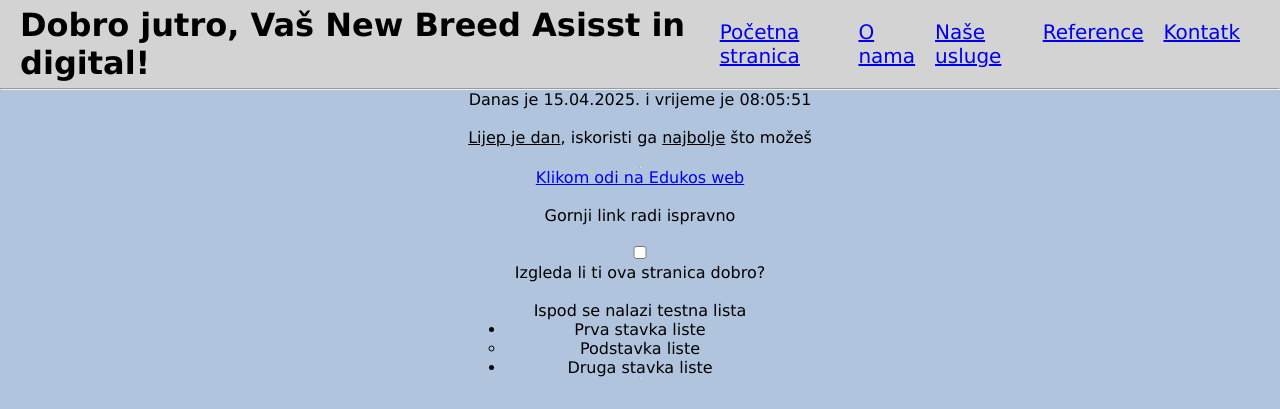
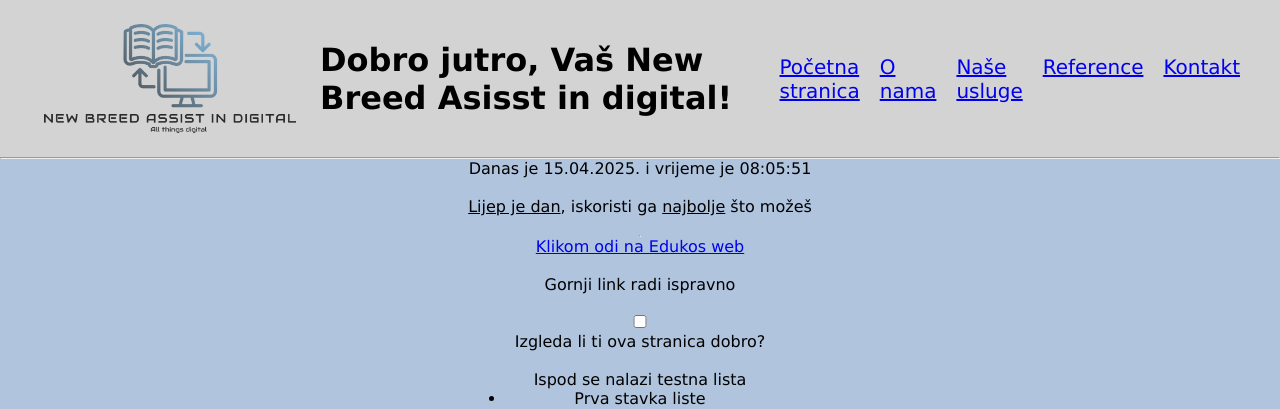
Before and after one commit to androvidic/testni-php-repozitorij, a PHP site: the page made by Test php localhost.php in a window 1280 px wide. Shown: the top 409 px of the page. Run offline with PHP 8.4, Linux system fonts and the light colour scheme.

Commit message:
dodan logotip

```diff
--- a/Test php localhost.php
+++ b/Test php localhost.php
@@ -7,6 +7,7 @@
 </head>
 <body>
     <header>
+        <img src="slike\Transparent.png" alt="NbAid" width="300px">
     <h1>
 <?php
 $time = date("H");
@@ -27,7 +28,7 @@ echo $greeting . ", Vaš New Breed Asisst in digital!";
 <a href="#">O nama</a>
 <a href="#">Naše usluge</a>
 <a href="#">Reference</a>
-<a href="#">Kontatk</a>
+<a href="#">Kontakt</a>
 </ul>
 </nav>
 </header>
```
